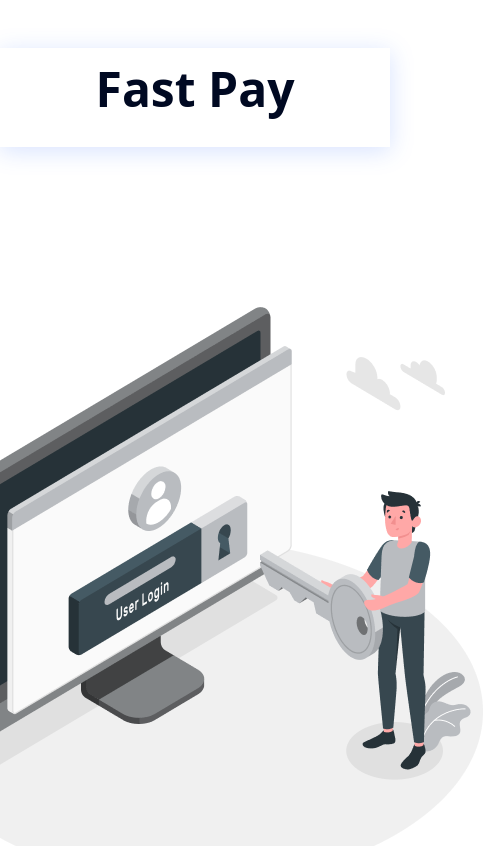
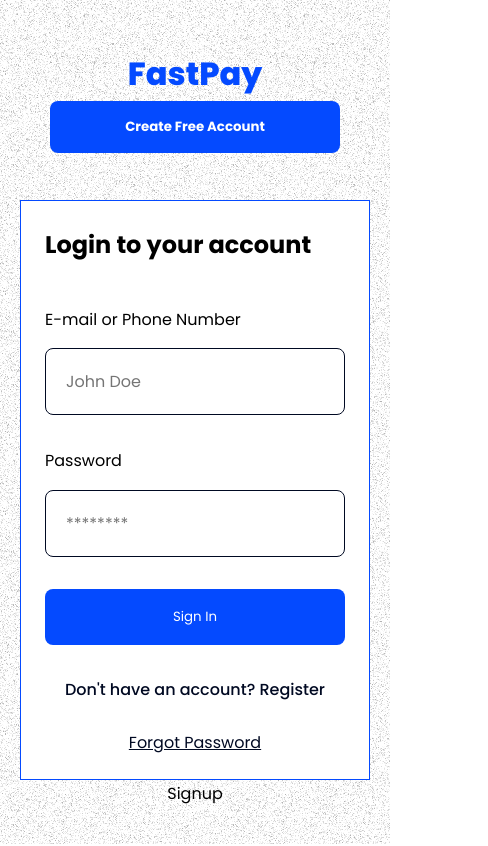
Before and after one commit to Smallstepss/FastPay, a React (Create React App) app in the folder fast-pay/: page / in a window 390 px wide. Shown: the top 846 px of the page, 488 px wide, since content can reach past the window. Built offline with nearby package versions, Linux system fonts and the light colour scheme.

Commit message:
responsive login screen

```diff
--- a/fast-pay/src/authentication/signin/Signin.jsx
+++ b/fast-pay/src/authentication/signin/Signin.jsx
@@ -5,17 +5,18 @@
 const Signin = () => {
   return (
     <container__signin-container>
-      <div className="top-bar">
-        <h1>Fast Pay</h1>
+      <div className="top__nav">
+        <logo>FastPay</logo>
+        <button class='top__nav-btn'>Create Free Account</button>
       </div>
 
 
-      <div className="form__container">
+
         <div className="form__content">
           <h2>Login to your account</h2>
         <form action="">
           <label htmlFor="Name">E-mail or Phone Number</label>
-          <input type="email/phone number" name="e-mail" id="" placeholder='John Doe' />
+          <input aria-label='Phone number, username, or email' name="username" id="" placeholder='John Doe' />
           <label htmlFor="pword" >Password</label>
           <input type="password" placeholder='********'/>
 
@@ -25,10 +26,6 @@
         </form>
         </div>
 
-        <div className="signin__img">
-          <img src={SigninImg} alt="" />
-        </div>
-    </div>
 
 
 
--- a/fast-pay/src/authentication/signin/signin.css
+++ b/fast-pay/src/authentication/signin/signin.css
@@ -1,42 +1,51 @@
-.top-bar{
-    margin-top: 3rem;
-    width: 100%;
-    height: 99px;
-    background-color: #ffff;
-    filter: drop-shadow(0px 4px 12px rgba(4, 74, 255, 0.16));
+container__signin-container{
+align-content: center;
+
+}
+
+.top__nav{
+    margin: 47px 120px 90px;
+    display: flex;
+    justify-content: space-between;
     text-align: center;
 
 }
 
-.top-bar h1{
+logo{
     margin:0;
     padding:0;
-    font-size: 3rem;
-    color: #000922;
-
-}
-.form__container{
-    height:fit-content;
-    padding: 160px 156px;
-    display: flex;
-    justify-content: space-between;
-    text-align: center;
-    align-items: center;
-
+    font-family: 'Poppins', sans-serif;
+    font-size: 2rem;
+    font-weight:900;
+    color: #044AFF;
 }
 
+.top__nav-btn{
+    padding:16px 36px;
+    background-color: #044AFF;
+    color:white;
+    font-weight: 700;
+    border-radius: 8px;
+    cursor: pointer;
+}
+
+
+
 .form__content{
+    text-align: left;
+    width:584px;
     padding:64px;
-    display: flex;
-    flex-direction: column;
+    display: inline-block;
+    background-color:#fff;
     border: 1px solid #044AFF;
 
 }
 
 .form__content h2{
-   font-size:24px;
-   font-weight: 500;
-   margin-bottom:72px;
+    font-family: 'Poppins', sans-serif;
+   font-size:28px;
+   font-weight: 700;
+   margin-bottom:40px;
 
 }
 
@@ -53,7 +62,7 @@
 }
 
 form >input{
-    width:456px;
+    width:100%;
     font-size:1rem;
     padding: 28px;
     margin-bottom:32px;
@@ -88,17 +97,22 @@
     cursor: pointer;
 }
 
-.signin__img{
-    width:576px;
-
+@media screen and (max-width:1024px){
+ .top__nav{
+    flex-direction: column;
+     margin: 47px  50px;
+ }
+ .top__nav-btn{
+    padding:16px 18px;
 }
-
-@media screen and (max-width: 1024px) {
-    .form__container{
-        flex-direction:column-reverse;
-    }
-    .signin__img{
-    margin-bottom: 48px;
-
+ .form__content{
+    width:350px;
+    padding: 24px;
+ }
+ .form__content h2{
+   font-size: 24px;
+}
+form >input{
+    padding: 20px;
 }
 }
--- a/fast-pay/src/index.css
+++ b/fast-pay/src/index.css
@@ -1,4 +1,4 @@
-@import url('https://fonts.googleapis.com/css2?family=Roboto:wght@300;400;500;700;900&display=swap');
+@import url('https://fonts.googleapis.com/css2?family=Poppins:wght@400;500;600;700;800&display=swap');
 
 
 
@@ -10,7 +10,7 @@
     list-style: none;
     text-decoration: none;
     box-sizing: border-box;
-    font-family: 'Open Sans', sans-serif;
+    font-family: 'Poppins', sans-serif;
 }
 
 :root{
@@ -52,10 +52,11 @@
 
 /* ====General Styles ======== */
 body{
-    font-family: 'Roboto', sans-serif;
-    /* color: var(--color-gray-200); */
+    font-family: 'Poppins', sans-serif;
+    text-align:center;
     line-height: 1.7;
     overflow-x: hidden;
-    background: #ffff;
+    background-image: url(./images/Loginbackground.png);
+    background-position: cover;
     scroll-behavior: smooth;
 }
```
Also changed, not shown: fast-pay/src/images/Loginbackground.png (added).
